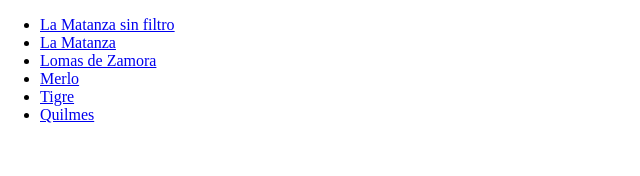
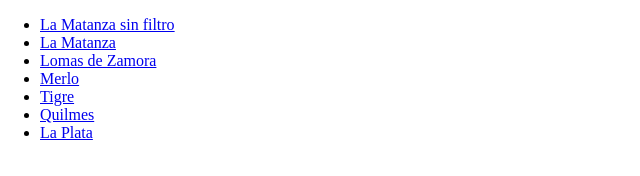
Before and after one commit to DatosMapeados/Extranjeros, a plain HTML site: page index.html in a window 1280 px wide. Shown: the full height of the page, 0-640 px from the left. Drawn offline with Linux system fonts and the light colour scheme; files that its build step writes are made by us from their sources.

Commit message:
agregado de la plata

```diff
--- a/index.html
+++ b/index.html
@@ -27,6 +27,7 @@
   		<li><a href="https://datosmapeados.github.io/Extranjeros/merlo/index.html#11/-34.7356/-58.6146">Merlo</a></li>
   		<li><a href="https://datosmapeados.github.io/Extranjeros/tigre/index.html#11/-34.7356/-58.6146">Tigre</a></li>
   		<li><a href="https://datosmapeados.github.io/Extranjeros/quilmes/index.html#11/-34.7356/-58.6146">Quilmes</a></li>
+		<li><a href="https://datosmapeados.github.io/Extranjeros/laplata/index.html#11/-34.7356/-58.6146">La Plata</a></li>
 	</ul>
 
     </body>
```
